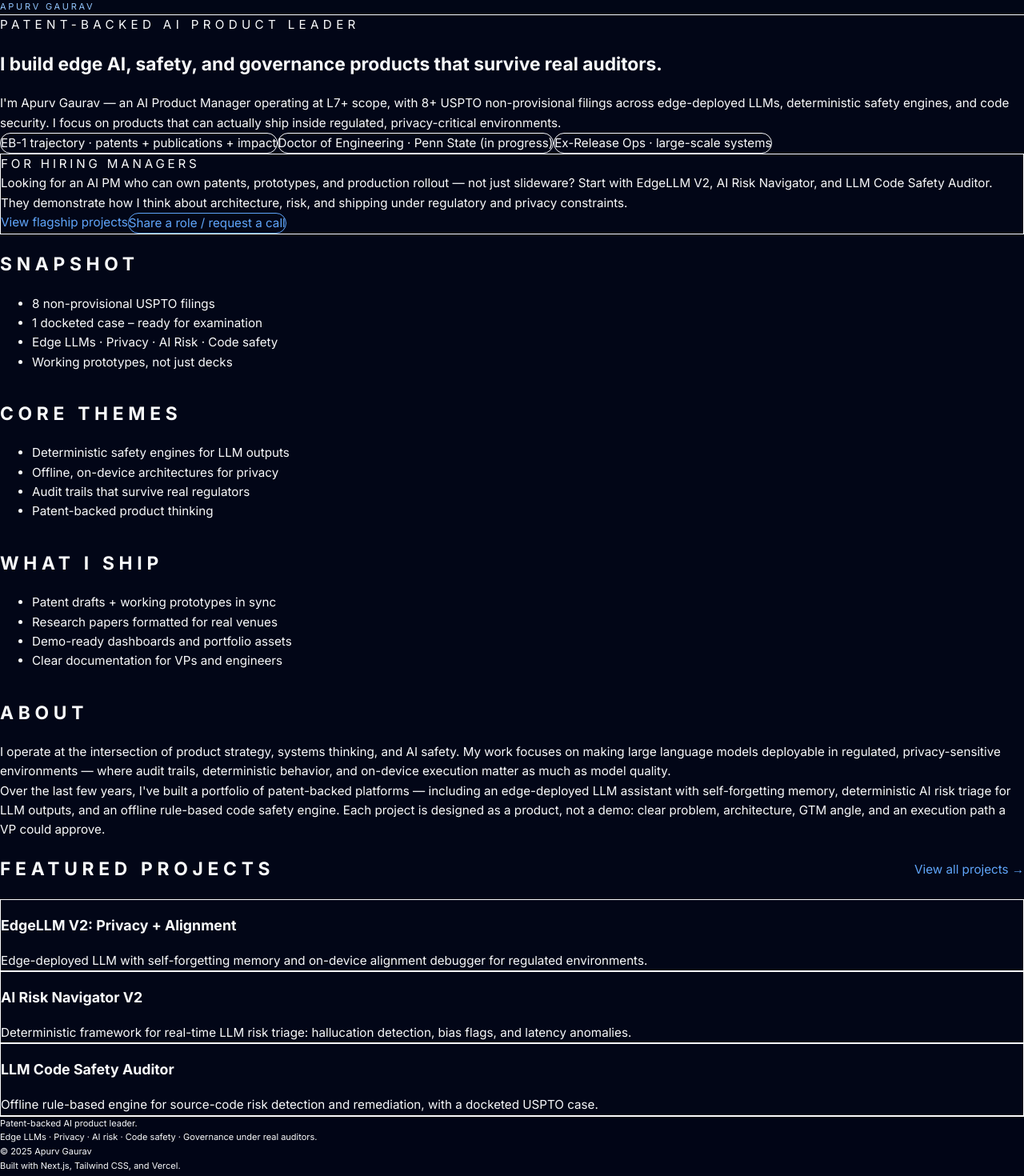
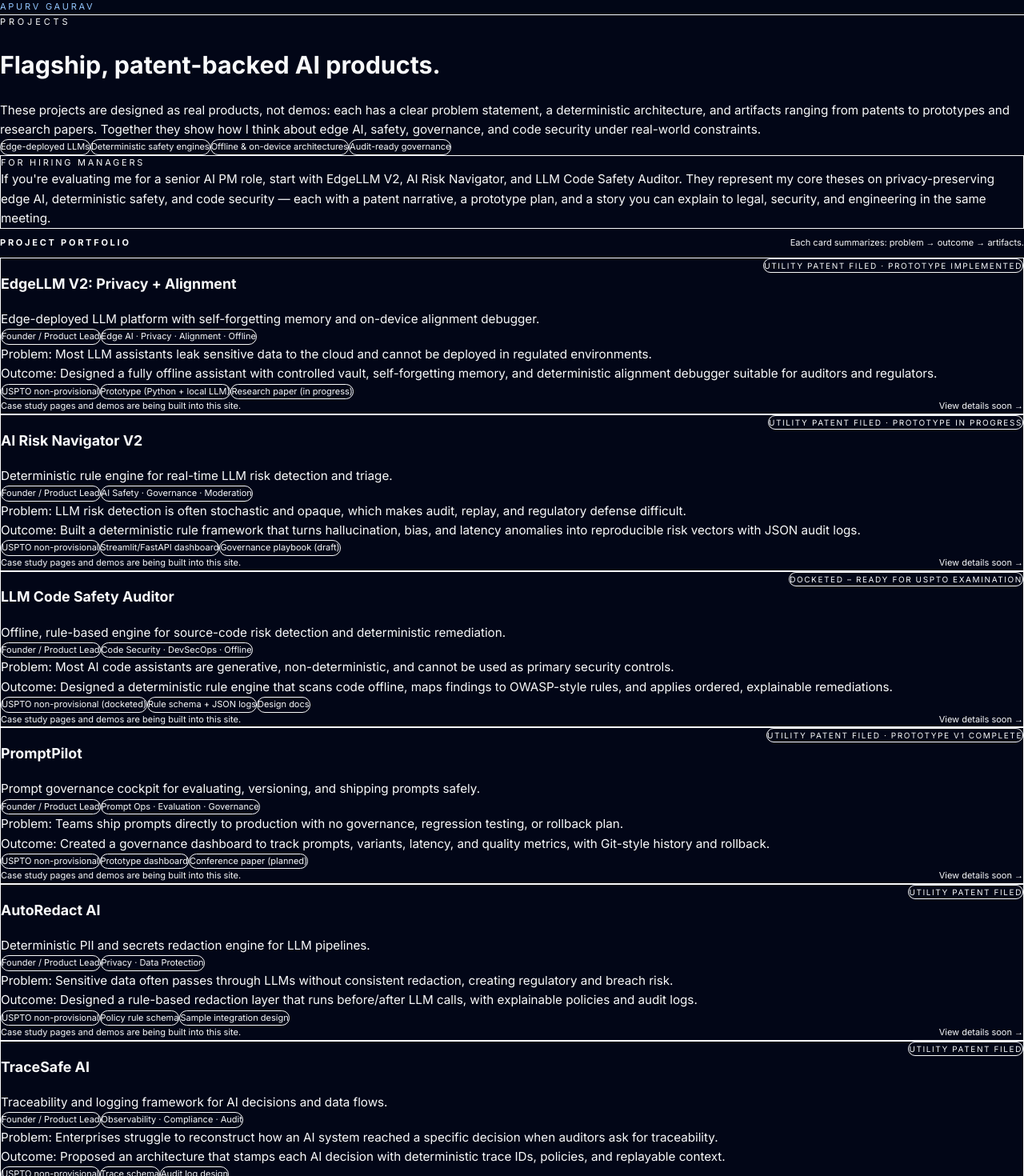
Before and after one commit to apurvgaurav/apurv-portfolio, a Next.js app: page /app/projects in a window 1280 px wide. Shown: the top 1470 px of the page at 80% size. Built offline with nearby package versions, Linux system fonts and the light colour scheme.

Commit message:
Update page.tsx

```diff
--- a/app/app/projects/page.tsx
+++ b/app/app/projects/page.tsx
@@ -1,173 +1,210 @@
-export default function HomePage() {
+const projects = [
+  {
+    id: "edgellm-v2",
+    name: "EdgeLLM V2: Privacy + Alignment",
+    tagline: "Edge-deployed LLM platform with self-forgetting memory and on-device alignment debugger.",
+    role: "Founder / Product Lead",
+    focus: "Edge AI · Privacy · Alignment · Offline",
+    status: "Utility patent filed · Prototype implemented",
+    problem:
+      "Most LLM assistants leak sensitive data to the cloud and cannot be deployed in regulated environments.",
+    outcome:
+      "Designed a fully offline assistant with controlled vault, self-forgetting memory, and deterministic alignment debugger suitable for auditors and regulators.",
+    artifacts: ["USPTO non-provisional", "Prototype (Python + local LLM)", "Research paper (in progress)"],
+  },
+  {
+    id: "ai-risk-navigator",
+    name: "AI Risk Navigator V2",
+    tagline: "Deterministic rule engine for real-time LLM risk detection and triage.",
+    role: "Founder / Product Lead",
+    focus: "AI Safety · Governance · Moderation",
+    status: "Utility patent filed · Prototype in progress",
+    problem:
+      "LLM risk detection is often stochastic and opaque, which makes audit, replay, and regulatory defense difficult.",
+    outcome:
+      "Built a deterministic rule framework that turns hallucination, bias, and latency anomalies into reproducible risk vectors with JSON audit logs.",
+    artifacts: ["USPTO non-provisional", "Streamlit/FastAPI dashboard", "Governance playbook (draft)"],
+  },
+  {
+    id: "llm-code-safety-auditor",
+    name: "LLM Code Safety Auditor",
+    tagline: "Offline, rule-based engine for source-code risk detection and deterministic remediation.",
+    role: "Founder / Product Lead",
+    focus: "Code Security · DevSecOps · Offline",
+    status: "Docketed – ready for USPTO examination",
+    problem:
+      "Most AI code assistants are generative, non-deterministic, and cannot be used as primary security controls.",
+    outcome:
+      "Designed a deterministic rule engine that scans code offline, maps findings to OWASP-style rules, and applies ordered, explainable remediations.",
+    artifacts: ["USPTO non-provisional (docketed)", "Rule schema + JSON logs", "Design docs"],
+  },
+  {
+    id: "promptpilot",
+    name: "PromptPilot",
+    tagline: "Prompt governance cockpit for evaluating, versioning, and shipping prompts safely.",
+    role: "Founder / Product Lead",
+    focus: "Prompt Ops · Evaluation · Governance",
+    status: "Utility patent filed · Prototype v1 complete",
+    problem:
+      "Teams ship prompts directly to production with no governance, regression testing, or rollback plan.",
+    outcome:
+      "Created a governance dashboard to track prompts, variants, latency, and quality metrics, with Git-style history and rollback.",
+    artifacts: ["USPTO non-provisional", "Prototype dashboard", "Conference paper (planned)"],
+  },
+  {
+    id: "autoredact-ai",
+    name: "AutoRedact AI",
+    tagline: "Deterministic PII and secrets redaction engine for LLM pipelines.",
+    role: "Founder / Product Lead",
+    focus: "Privacy · Data Protection",
+    status: "Utility patent filed",
+    problem:
+      "Sensitive data often passes through LLMs without consistent redaction, creating regulatory and breach risk.",
+    outcome:
+      "Designed a rule-based redaction layer that runs before/after LLM calls, with explainable policies and audit logs.",
+    artifacts: ["USPTO non-provisional", "Policy rule schema", "Sample integration design"],
+  },
+  {
+    id: "tracesafe-ai",
+    name: "TraceSafe AI",
+    tagline: "Traceability and logging framework for AI decisions and data flows.",
+    role: "Founder / Product Lead",
+    focus: "Observability · Compliance · Audit",
+    status: "Utility patent filed",
+    problem:
+      "Enterprises struggle to reconstruct how an AI system reached a specific decision when auditors ask for traceability.",
+    outcome:
+      "Proposed an architecture that stamps each AI decision with deterministic trace IDs, policies, and replayable context.",
+    artifacts: ["USPTO non-provisional", "Trace schema", "Audit log design"],
+  },
+];
+
+export default function ProjectsPage() {
   return (
-    <div className="mx-auto max-w-6xl px-4 py-12 space-y-16">
-      {/* Hero */}
-      <section className="space-y-6">
-        <p className="text-xs font-semibold tracking-[0.35em] text-slate-400 uppercase">
-          Patent-backed AI product leader
+    <div className="mx-auto max-w-6xl px-4 pb-16 pt-12 space-y-12 md:px-6 md:pb-24 md:pt-16">
+      {/* Page header */}
+      <header className="space-y-4">
+        <p className="text-[11px] font-semibold tracking-[0.35em] text-slate-400 uppercase">
+          Projects
+        </p>
+        <h1 className="text-2xl font-semibold tracking-tight text-slate-50 md:text-3xl">
+          Flagship, patent-backed AI products.
+        </h1>
+        <p className="max-w-3xl text-sm leading-relaxed text-slate-300 md:text-[0.94rem]">
+          These projects are designed as real products, not demos: each has a clear problem
+          statement, a deterministic architecture, and artifacts ranging from patents to prototypes
+          and research papers. Together they show how I think about{" "}
+          <span className="text-slate-100">
+            edge AI, safety, governance, and code security
+          </span>{" "}
+          under real-world constraints.
         </p>
 
-        <h1 className="max-w-3xl text-3xl font-semibold tracking-tight text-slate-50 sm:text-4xl md:text-5xl">
-          I build edge AI, safety, and governance products that survive real
-          auditors.
-        </h1>
-
-        <p className="max-w-3xl text-sm leading-relaxed text-slate-300">
-          I&apos;m Apurv Gaurav — an AI Product Manager operating at L7+ scope,
-          with 8+ USPTO non-provisional filings across edge-deployed LLMs,
-          deterministic safety engines, and code security. I focus on products
-          that can actually ship inside regulated, privacy-critical
-          environments.
-        </p>
-
-        <div className="flex flex-wrap gap-3 text-xs">
-          <span className="rounded-full border border-slate-700 bg-slate-900 px-3 py-1 text-slate-200">
-            EB-1 trajectory · patents + publications + impact
+        <div className="mt-3 flex flex-wrap gap-2 text-[11px] text-slate-300">
+          <span className="rounded-full border border-slate-700 bg-slate-900/70 px-3 py-1">
+            Edge-deployed LLMs
           </span>
-          <span className="rounded-full border border-slate-700 bg-slate-900 px-3 py-1 text-slate-200">
-            Doctor of Engineering · Penn State (in progress)
+          <span className="rounded-full border border-slate-700 bg-slate-900/70 px-3 py-1">
+            Deterministic safety engines
           </span>
-          <span className="rounded-full border border-slate-700 bg-slate-900 px-3 py-1 text-slate-200">
-            Ex-Release Ops · large-scale systems
+          <span className="rounded-full border border-slate-700 bg-slate-900/70 px-3 py-1">
+            Offline & on-device architectures
+          </span>
+          <span className="rounded-full border border-slate-700 bg-slate-900/70 px-3 py-1">
+            Audit-ready governance
           </span>
         </div>
+      </header>
 
-        {/* For hiring managers strip */}
-        <div className="mt-6 rounded-xl border border-slate-800 bg-slate-900/60 px-4 py-4 text-sm text-slate-200">
-          <p className="text-xs font-semibold tracking-[0.25em] text-slate-400 uppercase mb-2">
-            For hiring managers
-          </p>
-          <p className="text-sm text-slate-200">
-            Looking for an AI PM who can own patents, prototypes, and
-            production rollout — not just slideware? Start with{" "}
-            <span className="font-medium text-sky-300">
-              EdgeLLM V2, AI Risk Navigator, and LLM Code Safety Auditor.
-            </span>{" "}
-            They demonstrate how I think about architecture, risk, and shipping
-            under regulatory and privacy constraints.
-          </p>
-          <div className="mt-4 flex flex-wrap gap-3 text-xs">
-            <a
-              href="/projects"
-              className="rounded-full bg-sky-500 px-4 py-1.5 font-medium text-slate-950 hover:bg-sky-400"
-            >
-              View flagship projects
-            </a>
-            <a
-              href="/contact"
-              className="rounded-full border border-slate-600 px-4 py-1.5 font-medium text-slate-100 hover:border-slate-400"
-            >
-              Share a role / request a call
-            </a>
-          </div>
-        </div>
-      </section>
-
-      {/* Snapshot row */}
-      <section className="grid gap-8 md:grid-cols-3">
-        <div className="space-y-3">
-          <h2 className="text-xs font-semibold tracking-[0.25em] text-slate-400 uppercase">
-            Snapshot
-          </h2>
-          <ul className="space-y-2 text-sm text-slate-300">
-            <li>8 non-provisional USPTO filings</li>
-            <li>1 docketed case – ready for examination</li>
-            <li>Edge LLMs · Privacy · AI Risk · Code safety</li>
-            <li>Working prototypes, not just decks</li>
-          </ul>
-        </div>
-
-        <div className="space-y-3">
-          <h2 className="text-xs font-semibold tracking-[0.25em] text-slate-400 uppercase">
-            Core themes
-          </h2>
-          <ul className="space-y-2 text-sm text-slate-300">
-            <li>Deterministic safety engines for LLM outputs</li>
-            <li>Offline, on-device architectures for privacy</li>
-            <li>Audit trails that survive real regulators</li>
-            <li>Patent-backed product thinking</li>
-          </ul>
-        </div>
-
-        <div className="space-y-3">
-          <h2 className="text-xs font-semibold tracking-[0.25em] text-slate-400 uppercase">
-            What I ship
-          </h2>
-          <ul className="space-y-2 text-sm text-slate-300">
-            <li>Patent drafts + working prototypes in sync</li>
-            <li>Research papers formatted for real venues</li>
-            <li>Demo-ready dashboards and portfolio assets</li>
-            <li>Clear documentation for VPs and engineers</li>
-          </ul>
-        </div>
-      </section>
-
-      {/* About */}
-      <section className="space-y-4">
-        <h2 className="text-sm font-semibold tracking-[0.25em] text-slate-400 uppercase">
-          About
-        </h2>
-        <p className="max-w-3xl text-sm leading-relaxed text-slate-300">
-          I operate at the intersection of product strategy, systems thinking,
-          and AI safety. My work focuses on making large language models
-          deployable in regulated, privacy-sensitive environments — where audit
-          trails, deterministic behavior, and on-device execution matter as
-          much as model quality.
+      {/* For hiring managers strip */}
+      <section className="rounded-2xl border border-slate-800 bg-slate-900/60 px-4 py-5 text-sm text-slate-200 md:px-5 md:py-6">
+        <p className="mb-2 text-[11px] font-semibold tracking-[0.25em] text-slate-400 uppercase">
+          For hiring managers
         </p>
-        <p className="max-w-3xl text-sm leading-relaxed text-slate-300">
-          Over the last few years, I&apos;ve built a portfolio of
-          patent-backed platforms — including an edge-deployed LLM assistant
-          with self-forgetting memory, deterministic AI risk triage for LLM
-          outputs, and an offline rule-based code safety engine. Each project is
-          designed as a product, not a demo: clear problem, architecture, GTM
-          angle, and an execution path a VP could approve.
+        <p className="max-w-3xl text-sm leading-relaxed text-slate-200 md:text-[0.94rem]">
+          If you&apos;re evaluating me for a senior AI PM role, start with{" "}
+          <span className="font-medium text-sky-300">
+            EdgeLLM V2, AI Risk Navigator, and LLM Code Safety Auditor.
+          </span>{" "}
+          They represent my core theses on privacy-preserving edge AI, deterministic safety, and
+          code security — each with a patent narrative, a prototype plan, and a story you can
+          explain to legal, security, and engineering in the same meeting.
         </p>
       </section>
 
-      {/* Featured projects teaser */}
+      {/* Projects grid */}
       <section className="space-y-4">
         <div className="flex items-center justify-between gap-4">
-          <h2 className="text-sm font-semibold tracking-[0.25em] text-slate-400 uppercase">
-            Featured projects
+          <h2 className="text-[11px] font-semibold tracking-[0.25em] text-slate-400 uppercase">
+            Project portfolio
           </h2>
-          <a
-            href="/projects"
-            className="text-xs text-sky-400 hover:text-sky-300"
-          >
-            View all projects →
-          </a>
+          <p className="text-[11px] text-slate-400">
+            Each card summarizes: problem → outcome → artifacts.
+          </p>
         </div>
 
-        <div className="grid gap-4 md:grid-cols-3">
-          <article className="rounded-xl border border-slate-800 bg-slate-900/60 p-4">
-            <h3 className="text-sm font-semibold text-slate-100">
-              EdgeLLM V2: Privacy + Alignment
-            </h3>
-            <p className="mt-2 text-xs text-slate-300">
-              Edge-deployed LLM with self-forgetting memory and on-device
-              alignment debugger for regulated environments.
-            </p>
-          </article>
+        <div className="grid gap-4 md:grid-cols-2">
+          {projects.map((project) => (
+            <article
+              key={project.id}
+              className="group flex flex-col rounded-2xl border border-slate-800 bg-slate-900/60 p-4 transition hover:border-sky-500/70 hover:bg-slate-900 md:p-5"
+            >
+              <div className="flex-1 space-y-3">
+                <div className="flex items-start justify-between gap-3">
+                  <h3 className="text-sm font-semibold text-slate-50 md:text-[0.98rem]">
+                    {project.name}
+                  </h3>
+                  <span className="rounded-full border border-slate-700 bg-slate-950/60 px-2.5 py-1 text-[10px] font-medium uppercase tracking-[0.16em] text-slate-300">
+                    {project.status}
+                  </span>
+                </div>
 
-          <article className="rounded-xl border border-slate-800 bg-slate-900/60 p-4">
-            <h3 className="text-sm font-semibold text-slate-100">
-              AI Risk Navigator V2
-            </h3>
-            <p className="mt-2 text-xs text-slate-300">
-              Deterministic framework for real-time LLM risk triage: hallucation
-              detection, bias flags, and latency anomalies.
-            </p>
-          </article>
+                <p className="text-xs leading-relaxed text-slate-300">
+                  {project.tagline}
+                </p>
 
-          <article className="rounded-xl border border-slate-800 bg-slate-900/60 p-4">
-            <h3 className="text-sm font-semibold text-slate-100">
-              LLM Code Safety Auditor
-            </h3>
-            <p className="mt-2 text-xs text-slate-300">
-              Offline rule-based engine for source-code risk detection and
-              remediation, with a docketed USPTO case.
-            </p>
-          </article>
+                <div className="flex flex-wrap gap-2 text-[11px] text-slate-300">
+                  <span className="rounded-full border border-slate-700 bg-slate-950/60 px-2.5 py-1">
+                    {project.role}
+                  </span>
+                  <span className="rounded-full border border-slate-700 bg-slate-950/60 px-2.5 py-1">
+                    {project.focus}
+                  </span>
+                </div>
+
+                <div className="space-y-2 text-xs leading-relaxed text-slate-300">
+                  <p>
+                    <span className="font-semibold text-slate-200">Problem: </span>
+                    {project.problem}
+                  </p>
+                  <p>
+                    <span className="font-semibold text-slate-200">Outcome: </span>
+                    {project.outcome}
+                  </p>
+                </div>
+              </div>
+
+              <div className="mt-4 flex flex-wrap gap-2 text-[11px] text-slate-300">
+                {project.artifacts.map((artifact) => (
+                  <span
+                    key={artifact}
+                    className="rounded-full border border-slate-700 bg-slate-950/70 px-2.5 py-1"
+                  >
+                    {artifact}
+                  </span>
+                ))}
+              </div>
+
+              <div className="mt-3 flex items-center justify-between text-[11px]">
+                <p className="text-slate-400">
+                  Case study pages and demos are being built into this site.
+                </p>
+                <span className="text-sky-400 group-hover:text-sky-300">
+                  View details soon →
+                </span>
+              </div>
+            </article>
+          ))}
         </div>
       </section>
     </div>
```
